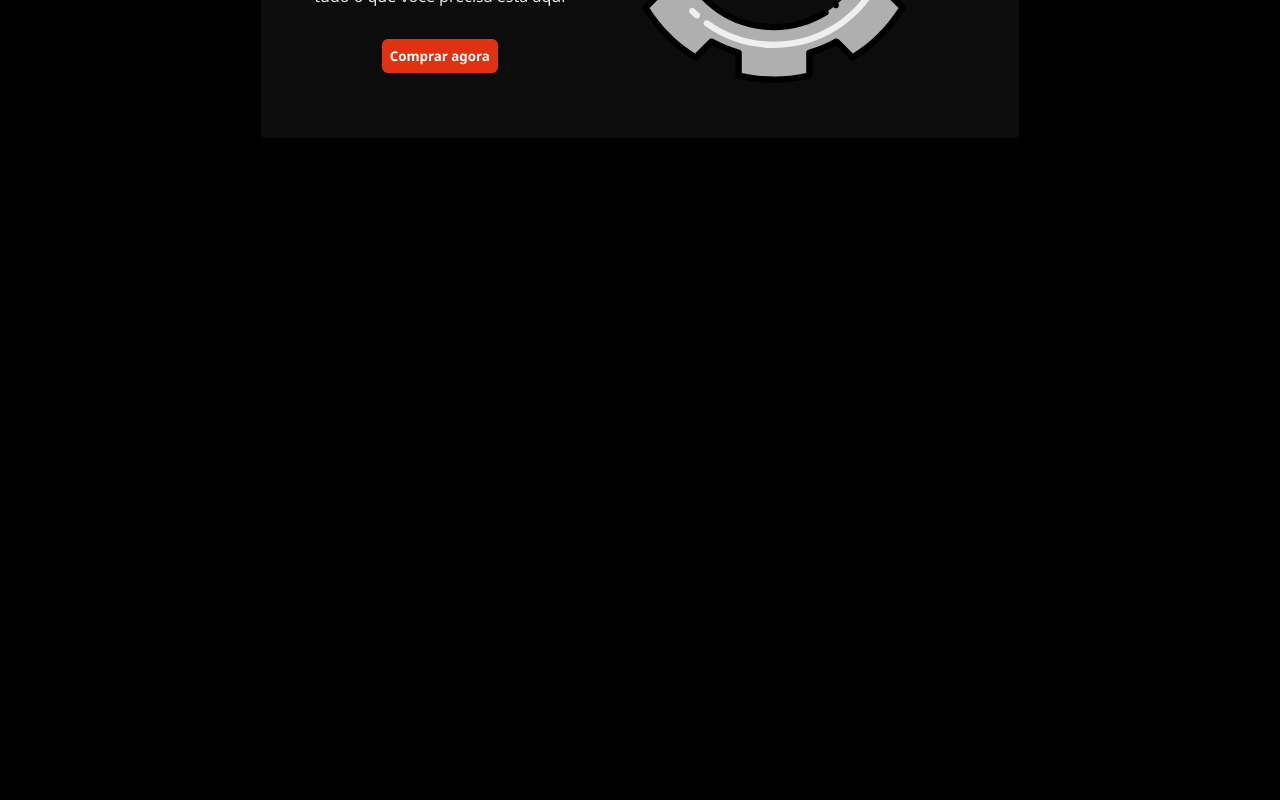
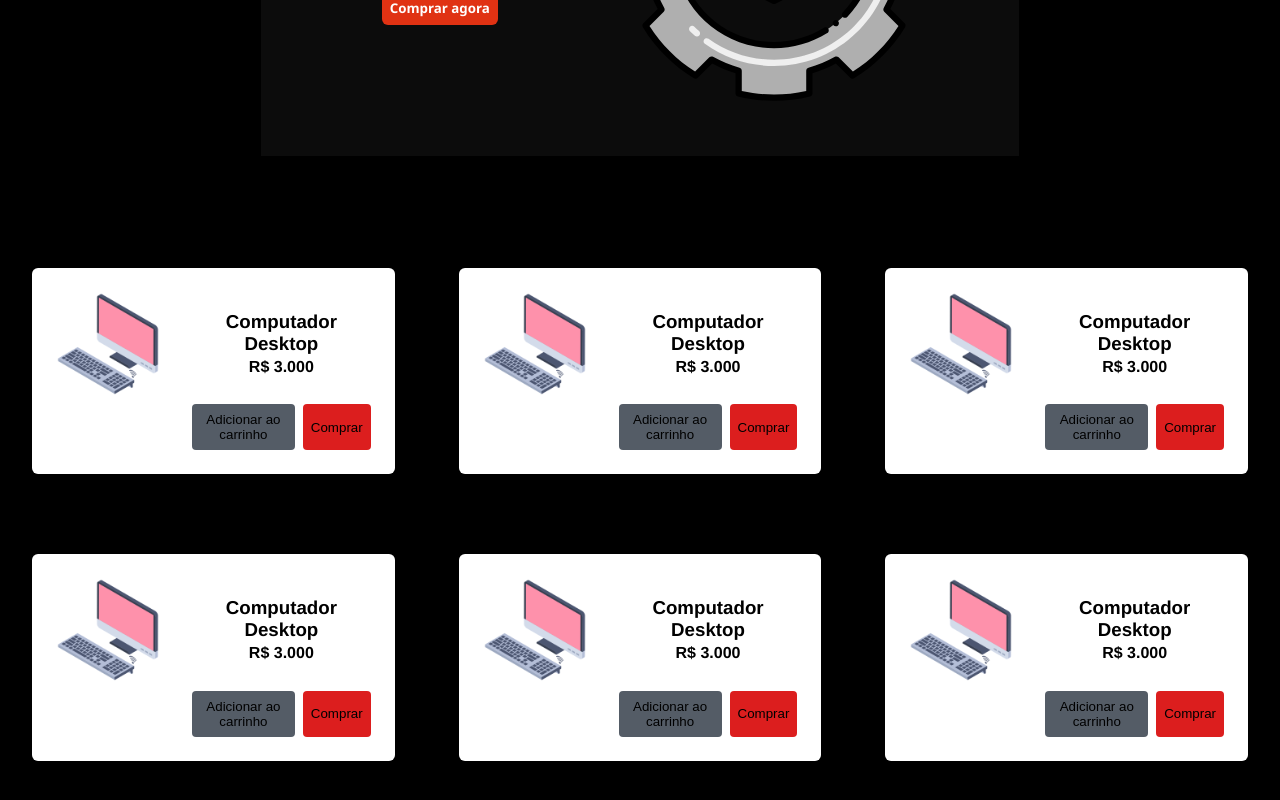
Before and after one commit to olirrvt/ecommerce, a React (Vite) app: page / in a window 1280 px wide. Shown: the part 544-1344 px from the top of the page. Before the commit the page ends 800 px from the top, so only its background shows below. Built offline with nearby package versions, Linux system fonts and the light colour scheme.

Commit message:
Terminando cards estaticos

```diff
--- a/src/components/Banner/Banner.css
+++ b/src/components/Banner/Banner.css
@@ -27,6 +27,13 @@
     font-family: "Segoe UI";
     border-radius: 6px;
     padding: 0.5rem;
+    cursor: pointer;
+    transition: all 450ms ease-in-out;
+}
+
+.btn-comprar:hover {
+    background-color: #de4c32;
+    transition: all 450ms ease-in-out;
 }
 
 .produto-banner {
--- a/src/components/Banner/Banner.jsx
+++ b/src/components/Banner/Banner.jsx
@@ -8,7 +8,7 @@ const Banner = () => {
             <div className="container-conteudo-escrito">
                 <h1 className="titulo-banner-escrito">Tecnologia para sua <br></br> comodidade</h1>
                 <div className="conteudo-escrito-descricao">
-                    Para o seu trabalho, estudo ou trabalho doméstico, <br></br> tudo o que você precisa está aqui
+                    Para o seu conforto, estudo ou trabalho doméstico, <br></br> tudo o que você precisa está aqui
                 </div>
                 <button className="btn-comprar">Comprar agora</button>
             </div>
--- a/src/components/Card/Card.css
+++ b/src/components/Card/Card.css
@@ -0,0 +1,39 @@
+.card {
+    background-color: #fff;
+    border-radius: 6px;
+    display: flex;
+    gap: 2rem;
+    padding: 1.5rem;
+}
+
+/* Body */
+
+.img-produto {
+    width: 13vh;
+    height: 13vh;
+}
+
+.preco-produto {
+    margin: -1rem 0 1.8rem 0;
+}
+
+/* Botao do card */
+
+.container-btn {
+    display: flex;
+    gap: 0.5rem;
+}
+
+.btn-card-carrinho {
+    background-color: #545C66;
+    border: none;
+    border-radius: 4px;
+    padding: 0.5rem;
+}
+
+.btn-card-comprar {
+    background-color: #dc1e1e;
+    border: none;
+    border-radius: 4px;
+    padding: 0.5rem;
+}
--- a/src/components/Card/Card.jsx
+++ b/src/components/Card/Card.jsx
@@ -1,7 +1,34 @@
-export const Card = () => {
-    return (
-        <div>
-            Componente dos Cards
+import "./Card.css";
+import produtoExemplo from "../../assets/computador-de-mesa.png";
+
+const Card = () => {
+  return (
+    <>
+
+      <div className="card">
+
+        <div className="div-card-img">
+            <img className="img-produto" src={produtoExemplo} alt="produto-do-card" />
         </div>
-    );
+
+        <div className="div-card-body">
+
+            <div className="container-titulo-escrito">
+                <h3 className="titulo-produto">Computador Desktop</h3>
+                <h4 className="preco-produto">R$ 3.000</h4>
+            </div>
+
+            <div className="container-btn">
+                <button className="btn-card-carrinho">Adicionar ao carrinho</button>
+                <button className="btn-card-comprar">Comprar</button>
+            </div>
+
+        </div>
+
+      </div>
+
+    </>
+  );
 };
+
+export default Card;
--- a/src/pages/Home/Home.css
+++ b/src/pages/Home/Home.css
@@ -1,4 +1,21 @@
 .banner-principal {
     display: flex;
     justify-content: center;
+    margin: 0 0 7rem 0;
 }
+
+.container-card {
+    display: flex;
+    justify-content: center;
+    gap: 4rem;
+    margin: 5rem 0 0 0;
+}
+
+.card-container-principal {
+    display: flex;
+    flex-direction: column;
+}
+
+footer {
+    margin: 5rem 0 0 0;
+}
--- a/src/pages/Home/Home.jsx
+++ b/src/pages/Home/Home.jsx
@@ -1,22 +1,39 @@
 import "./Home.css";
 import Cabecalho from "../../components/Header/Cabecalho";
 import Banner from "../../components/Banner/Banner";
+import Card from "../../components/Card/Card";
 
 const Home = () => {
   return (
-    <div className="conteudo">
+    <div className="conteudo">~
 
       <header>
         <Cabecalho />
       </header>
 
-        <div className="banner-principal">
-          <Banner />
+      <section className="banner-principal">
+        <Banner />
+      </section>
+
+      <main>
+
+        <div className="container-card">
+            <Card />
+            <Card />
+            <Card />
         </div>
 
-      <section>
-        <div>Página principal</div>
-      </section>
+        <div className="container-card">
+            <Card />
+            <Card />
+            <Card />
+        </div>
+
+      </main>
+
+      <footer>
+        <h1>Footer</h1>
+      </footer>
 
     </div>
   );
```
Also changed, not shown: src/assets/computador-de-mesa.png (added).
